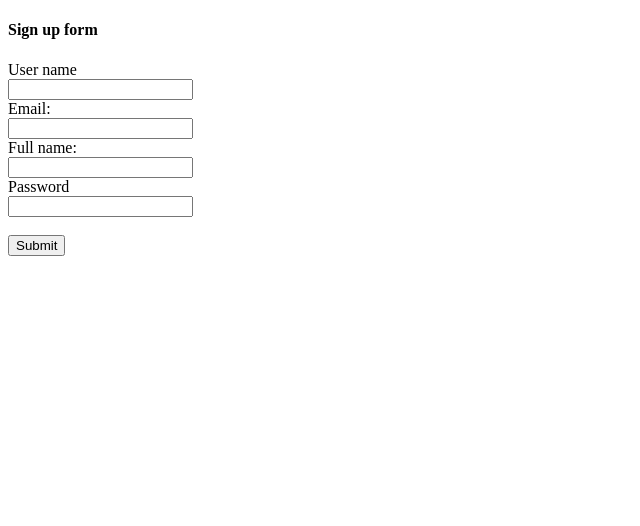
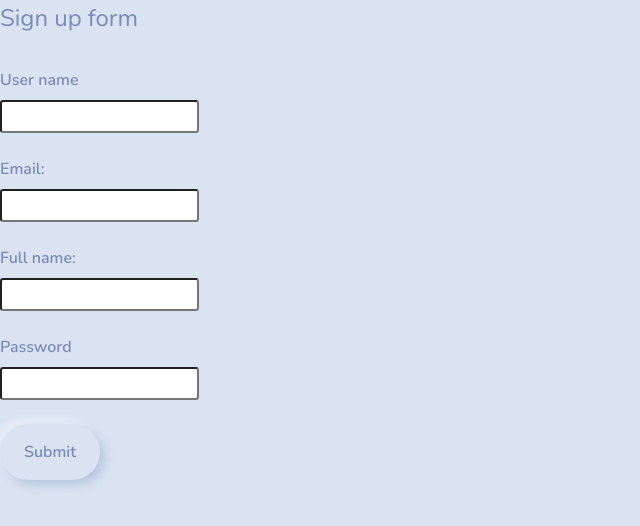
Before and after one commit to aamin75/uppgift_login_signup_forms, a website: page signup.html in a window 1280 px wide. Shown: the whole page, without its empty margins (0-640 px from the left). Drawn offline with nearby package versions, Linux system fonts and the light colour scheme.

Commit message:
Apply bootstrap styling on home, login and signup

```diff
--- a/signup.html
+++ b/signup.html
@@ -1,24 +1,51 @@
 <!DOCTYPE html>
 <html lang="en">
   <head>
-    <meta charset="UTF-8">
-    <meta name="viewport" content="width=device-width, initial-scale=1.0">
-    <link rel="stylesheet" type="text/html" href="style.css" />
+    <meta charset="UTF-8" />
+    <meta name="viewport" content="width=device-width, initial-scale=1.0" />
+    <!-- <link rel="stylesheet" type="text/html" href="style.css" /> -->
+    <link rel="stylesheet" href="bootstrap.css" />
     <title>Sign-Up page</title>
   </head>
   <body>
     <form id="signupform">
-      <!-- oninput="parseInt(passwordRange.value)" -->
-      <h4>Sign up form</h4>
-      <label for="signupusername">User name</label><br>
-      <input type="text" id="signupusername" name="signupusername"><br>
-      <label for="signupepost">Email:</label><br>
-      <input type="email" id="signupepost" name="signupepost"><br>
-      <label for="signupfullname">Full name:</label><br>
-      <input type="text" id="signupfullname" name="signupfullname"><br>
-      <label for="signuppassword">Password</label><br>
-      <input type="password" name="signuppassword" id="signuppassword" oninput="measureStrengthness()"> <span id="strengthIndex"></span><br><br>
-      <input type="button" value="Submit" onclick="signupUser()">
+      <fieldset>
+        <legend>Sign up form</legend>
+        <label for="signupusername" class="form-label mt-4">User name</label
+        ><br />
+        <input
+          type="text"
+          id="signupusername"
+          name="signupusername"
+          class="form-control-sm"
+        /><br />
+        <label for="signupepost" class="form-label mt-4">Email:</label><br />
+        <input
+          type="email"
+          id="signupepost"
+          name="signupepost"
+          class="form-control-sm"
+        /><br />
+        <label for="signupfullname" class="form-label mt-4">Full name:</label
+        ><br />
+        <input
+          type="text"
+          id="signupfullname"
+          name="signupfullname"
+          class="form-control-sm"
+        /><br />
+        <label for="signuppassword" class="form-label mt-4">Password</label
+        ><br />
+        <input
+          type="password"
+          name="signuppassword"
+          id="signuppassword"
+          class="form-control-sm"
+          oninput="measureStrengthness()"
+        />
+        <span id="strengthIndex"></span><br /><br />
+        <input type="button" value="Submit" class="input-group-sm btn" onclick="signupUser()" />
+      </fieldset>
     </form>
     <script src="script.js"></script>
   </body>
```
Also changed, not shown: display.html (+2 -0 lines), home.html (+3 -3 lines), login.html (+24 -9 lines), bootstrap.css.
